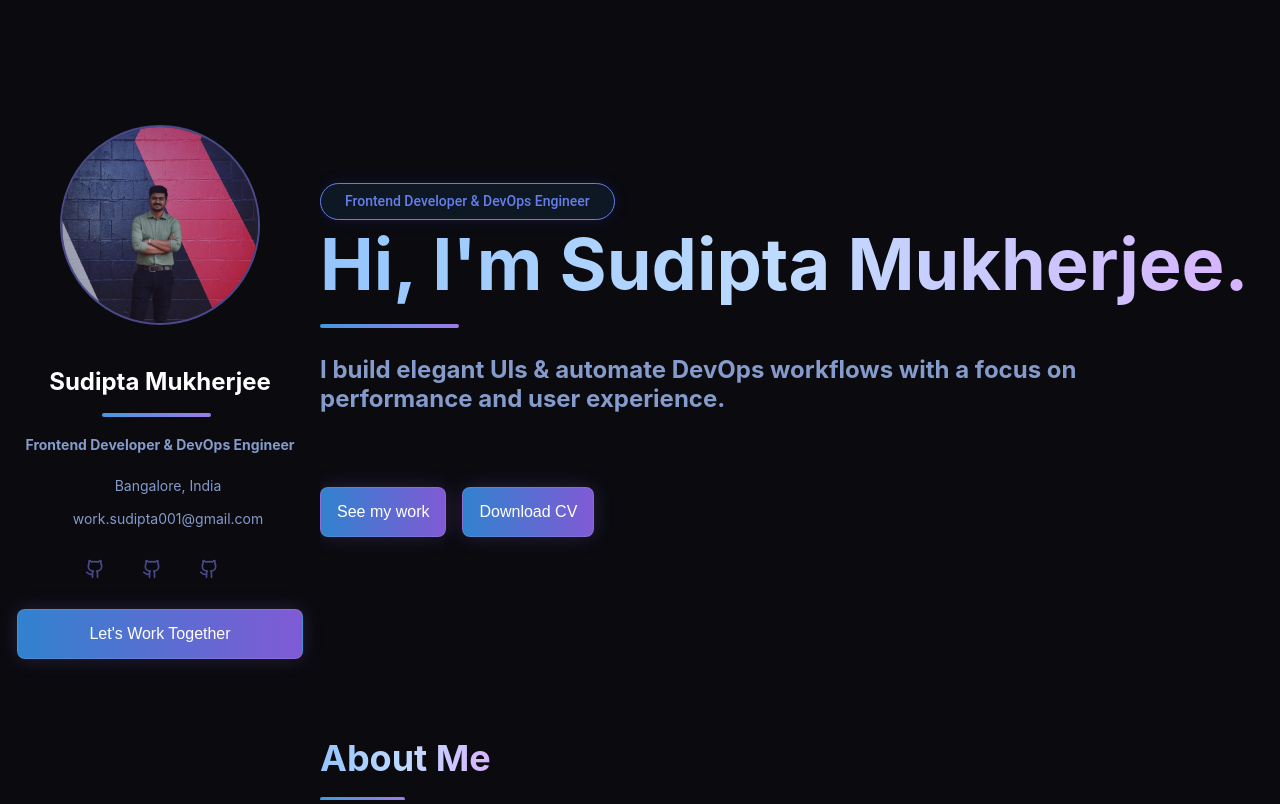
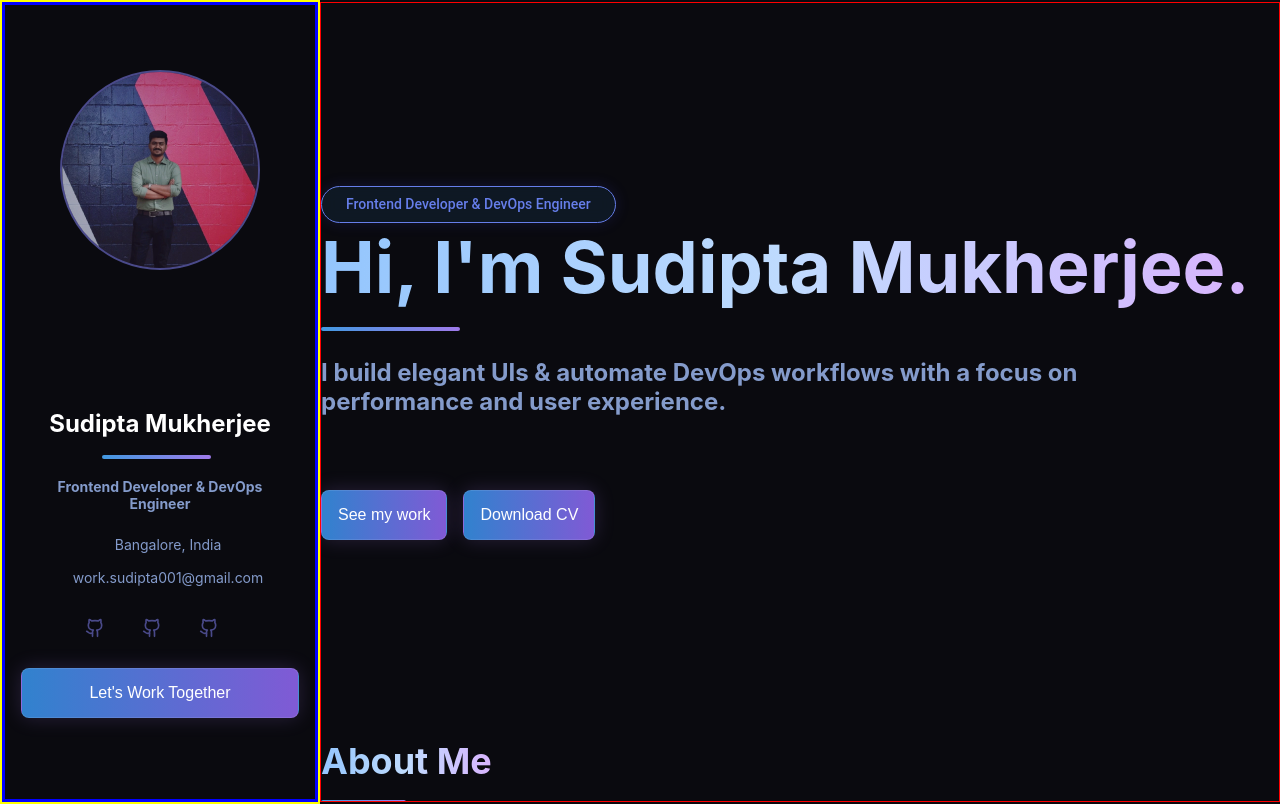
Before and after one commit to sudiptaMukherjee2001/Portfolio, a Next.js app: page / in a window 1280 px wide. Built offline with nearby package versions, Linux system fonts and the light colour scheme; some icons are missing.

Commit message:
Handel Leftbar for 4k screen

```diff
--- a/src/app/page.js
+++ b/src/app/page.js
@@ -18,7 +18,7 @@ import Resume from '@/component/resume';
           item
           size={{ lg: 3}}
           className='leftSidebar'
-          // sx={{ border: '2px solid yellow' }}
+          sx={{ border: '2px solid yellow' }}
         >
           <LeftSidebar />
         </Grid>
@@ -35,6 +35,7 @@ import Resume from '@/component/resume';
           maxHeight="100vh"
           minHeight="100vh"
           overflow="auto"
+          border="1px solid red"
           >
             <IntroSection/>
             <AboutMe/>
--- a/src/component/leftSidebar.jsx
+++ b/src/component/leftSidebar.jsx
@@ -8,7 +8,7 @@ import AlternateEmailIcon from '@mui/icons-material/AlternateEmail';
 import Link from 'next/link';
 const LeftSidebar = () => {
   return (
-    <CustomSection   display='flex' flexDirection='column' alignItems='center'>
+    <CustomSection   display='flex' flexDirection='column' alignItems='center' justifyContent="space-around" maxHeight="100vh" minHeight="100vh" border="3px solid blue">
       {/* Avatar part start */}
     <CustomBox
       Width="200px"
--- a/src/style/CustomBox.style.js
+++ b/src/style/CustomBox.style.js
@@ -63,6 +63,7 @@ export const CustomBox = styled('div')(({
   },
 
 
+
   "& .img": {
     opacity: "0.7"
   },
@@ -122,7 +123,18 @@ export const CustomBox = styled('div')(({
     fontSize: theme.fonts.sizes['sm'],
     fontWeight: theme.fonts.weights.medium,
   },
-
+// Responsive styles for larger screens
+'@media screen and (min-width: 2560px)': {
+  // 1. Introsection
+    '&.avatarBox': {
+      width: '500px',
+      height: '500px',
+    },
+    '& .img': {
+      width: '100%',
+      height: '100%',
+    }
+  }
 }))
 
 
--- a/src/style/customSection.style.js
+++ b/src/style/customSection.style.js
@@ -2,16 +2,16 @@
 import { styled } from '@mui/material/styles';
 import theme from "../utils/theme.js";
 import { Typography } from '@mui/material';
-export const CustomSec=styled('section')(({minHeight,Display,justifyContent,alignItems,flexDirection,Height,Width,Border})=>({
+export const CustomSec = styled('section')(({ minHeight, Display, justifyContent, alignItems, flexDirection, Height, Width, Border }) => ({
     // width: Width,
     height: Height,
-    border:Border,
+    border: Border,
     display: Display,
     flexDirection: flexDirection,
     alignItems: alignItems,
-    paddingBlock:"1rem",
+    paddingBlock: "1rem",
     justifyContent: justifyContent,
-    minHeight:minHeight,
+    minHeight: minHeight,
     "& .myName": {
         position: 'relative',
         display: 'inlineBlock',
@@ -29,9 +29,27 @@ export const CustomSec=styled('section')(({minHeight,Display,justifyContent,alig
         }
     },
     "& .subText": {
-        color:theme.colors.text.blue[10080],
-        fontSize:theme.fonts.sizes.sm,
-        textAlign:"center",
+        color: theme.colors.text.blue[10080],
+        fontSize: theme.fonts.sizes.sm,
+        textAlign: "center",
+    },
+    // Responsive styles for larger screens
+    '@media screen and (min-width: 2560px)': {
+        // 1. Introsection
+        "& .myName": {
+            position: 'relative',
+            display: 'inlineBlock',
+            fontWeight: 'bold',
+            marginTop: '1.6rem',
+            fontSize: theme.fonts.sizes['2xl'],
+
+        }
+    ,
+    "& .subText": {
+        color: theme.colors.text.blue[10080],
+        fontSize: theme.fonts.sizes['xl'],
+        textAlign: "center",
+    }
 }
 
 }))
```
Lines whose indentation alone changed are shown as unchanged.
